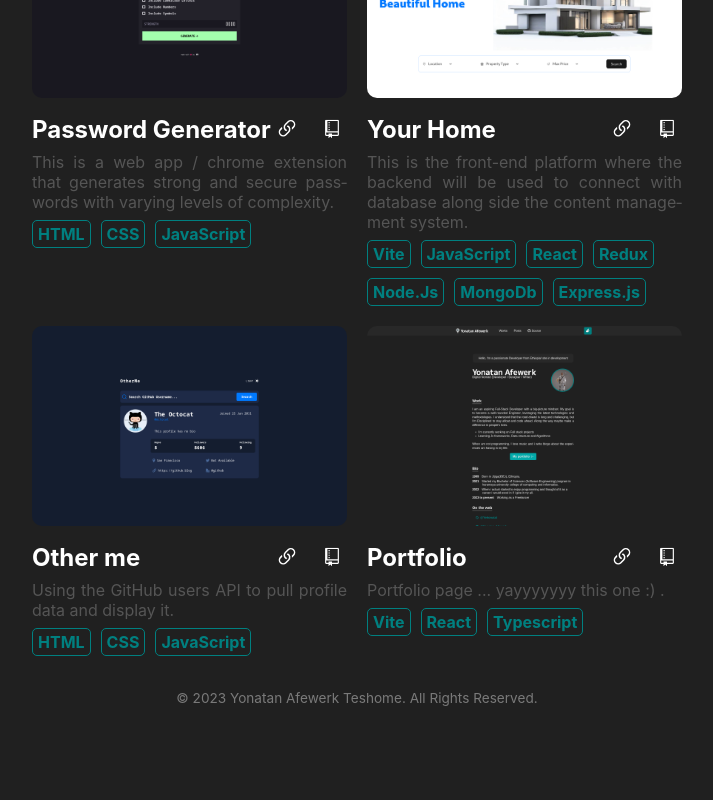
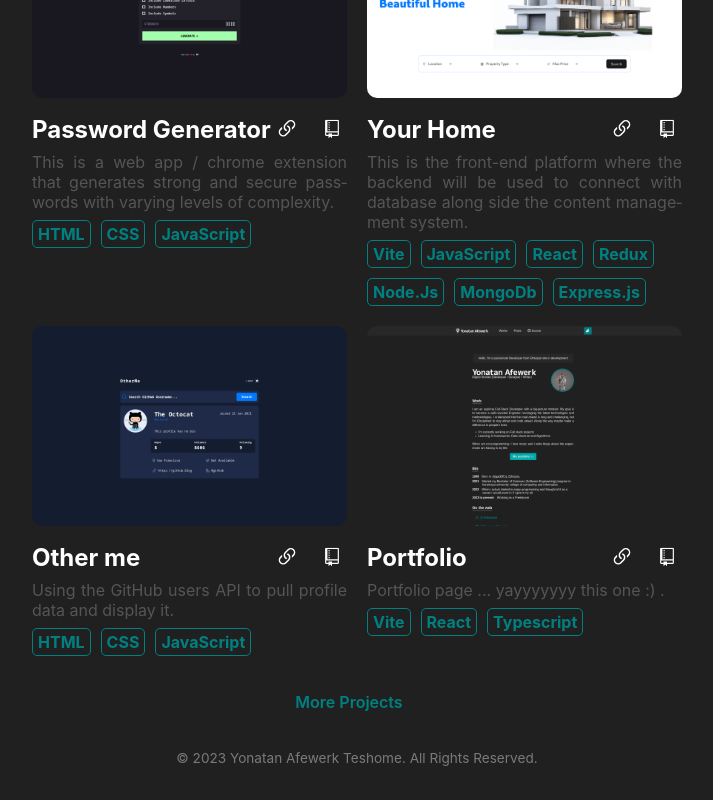
Before and after one commit to Yehonatal/portfolio_v2, a React (Vite) app: page /works in a window 1280 px wide. Shown: the part 600-1400 px from the top of the page, without its empty margins (283-996 px from the left). Before the commit the page ends 1340 px from the top, so only its background shows below. Built offline with nearby package versions, Linux system fonts and the light colour scheme.

Commit message:
more project linked to works page

```diff
--- a/src/component/Work.tsx
+++ b/src/component/Work.tsx
@@ -1,9 +1,20 @@
 import Project from "./Project";
+import { BiSolidArrowToRight } from "react-icons/bi";
 import "../style/work.css";
 const Work = () => {
     return (
         <>
             <Project />
+            <div className="more_link">
+                <a
+                    href="https://yonatanafewerk.super.site/other-projects"
+                    target="_blank"
+                    rel="noopener noreferrer"
+                >
+                    More Projects
+                    <BiSolidArrowToRight />
+                </a>
+            </div>
         </>
     );
 };
--- a/src/style/work.css
+++ b/src/style/work.css
@@ -11,3 +11,34 @@
 
     font-weight: bold;
 }
+.more_link {
+    margin-top: 1em;
+    display: flex;
+    align-items: center;
+    justify-content: center;
+}
+
+.more_link a {
+    display: block;
+    margin-top: 16px;
+    font-weight: 600;
+    color: teal;
+    text-decoration: none;
+    display: flex;
+    border: 1px solid transparent;
+    width: max-content;
+    padding: 3px 5px;
+    border-radius: 5px;
+    transition: all 0.5s ease-in-out;
+}
+.more_link a svg {
+    transition: all 0.5s ease-in-out;
+    scale: 1;
+    fill: transparent;
+}
+
+.more_link a:hover svg {
+    transform: translateX(2.5px);
+    fill: teal;
+    scale: 1.25;
+}
```
